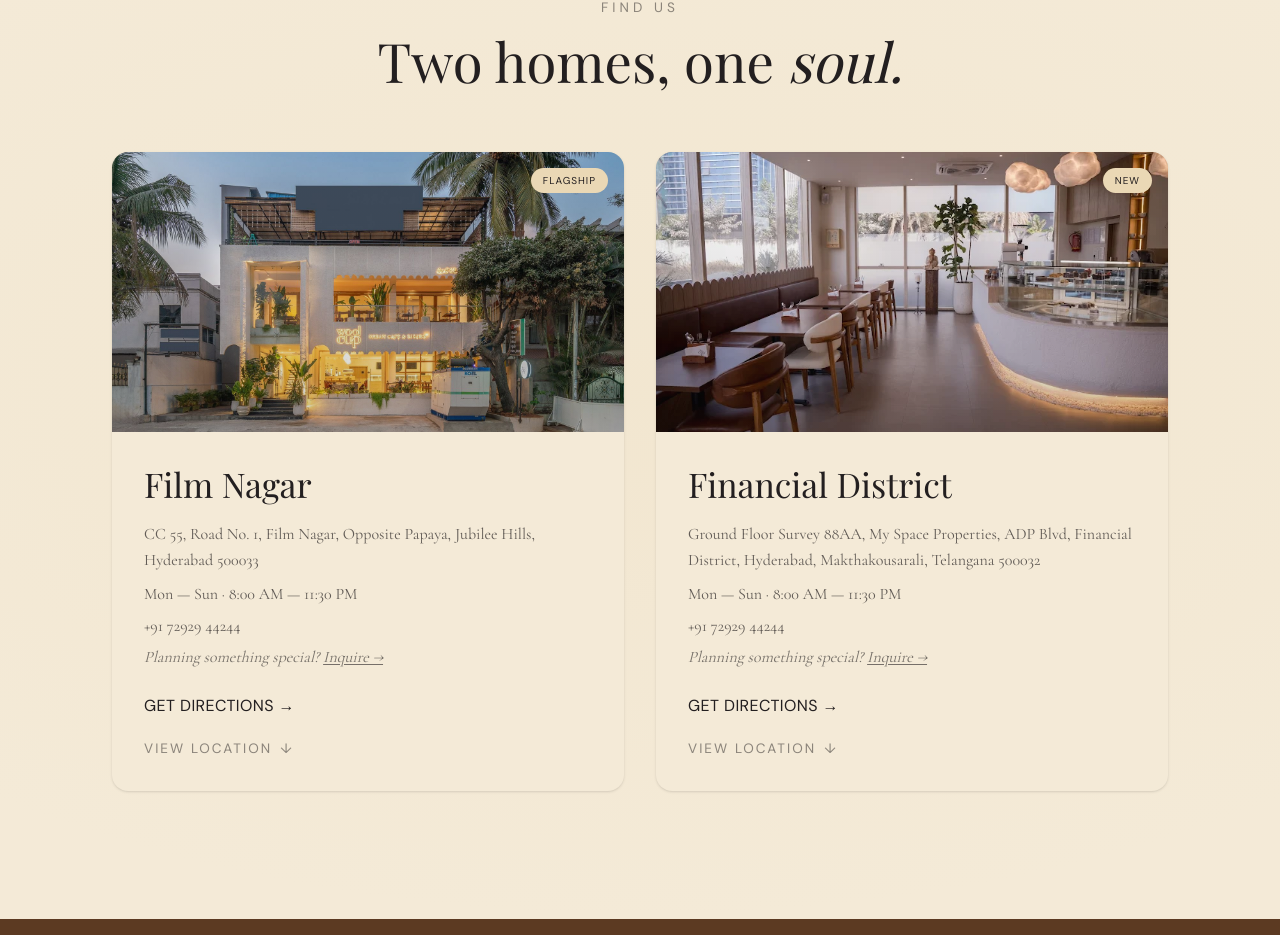
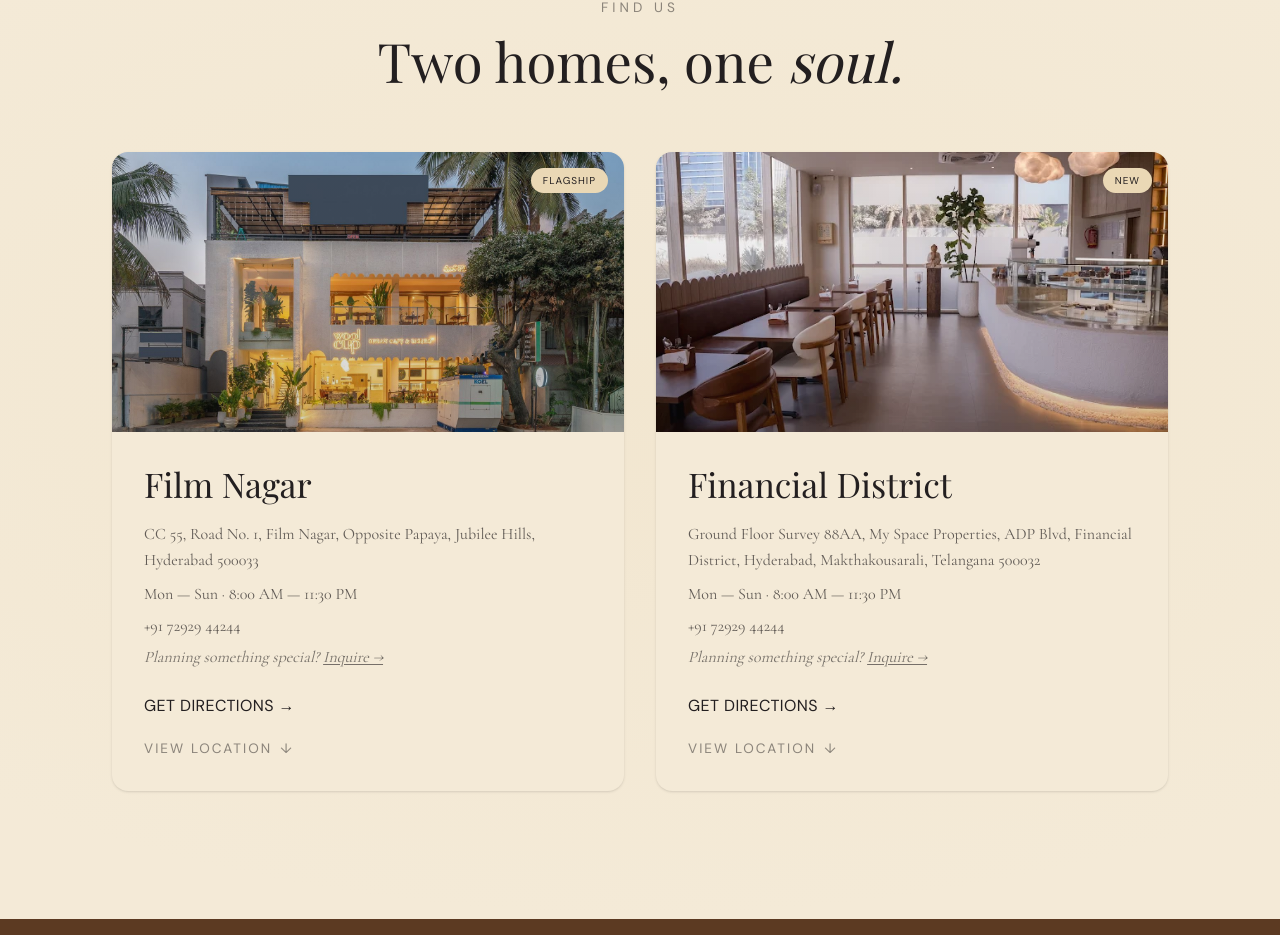
Before and after one commit to Khanmohammedahad-netizen/wool-cup-cafe, a Next.js app: page / in a window 1280 px wide. Shown: the part 4359-5294 px from the top of the page. Built offline with nearby package versions, Linux system fonts and the light colour scheme.

Commit message:
feat(locations): use real Film Nagar exterior photo, zoom card images

```diff
--- a/src/components/locations/Locations.tsx
+++ b/src/components/locations/Locations.tsx
@@ -9,7 +9,7 @@ gsap.registerPlugin(ScrollTrigger, useGSAP);
 
 const LOCATIONS = [
   {
-    image: '/images/new/film-nagar-exterior.jpeg',
+    image: '/images/film-nagar-exterior.jpg',
     badge: 'Flagship',
     name: 'Film Nagar',
     address: 'CC 55, Road No. 1, Film Nagar, Opposite Papaya, Jubilee Hills, Hyderabad 500033',
@@ -119,7 +119,7 @@ export function Locations() {
                 <img
                   src={loc.image}
                   alt={loc.name}
-                  className="w-full h-full object-cover"
+                  className="w-full h-full object-cover scale-110"
                 />
                 <div className="absolute inset-0 bg-gradient-to-t from-dark/20 to-transparent" />
                 <span className="absolute top-4 right-4 font-ui text-[10px] uppercase tracking-widest bg-[#ead8b5] text-dark px-3 py-1 rounded-full">
```
Also changed, not shown: public/images/film-nagar-exterior.jpg (added).
